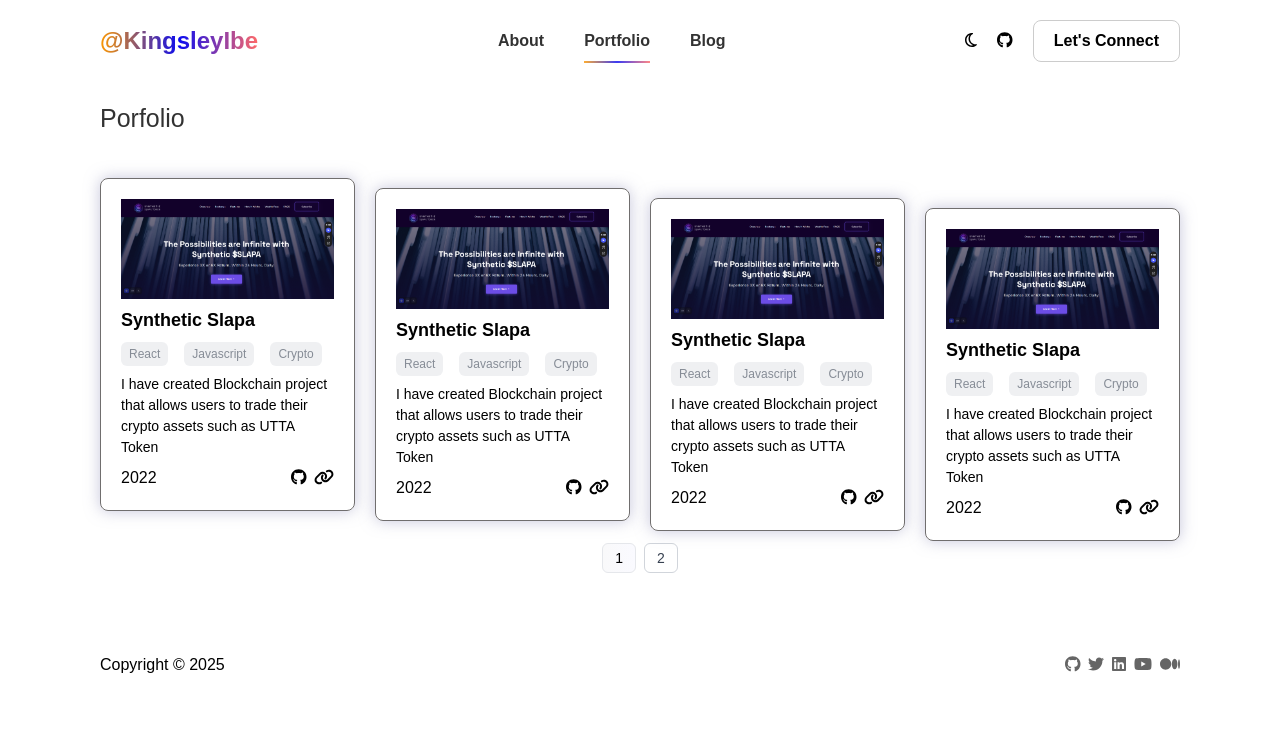
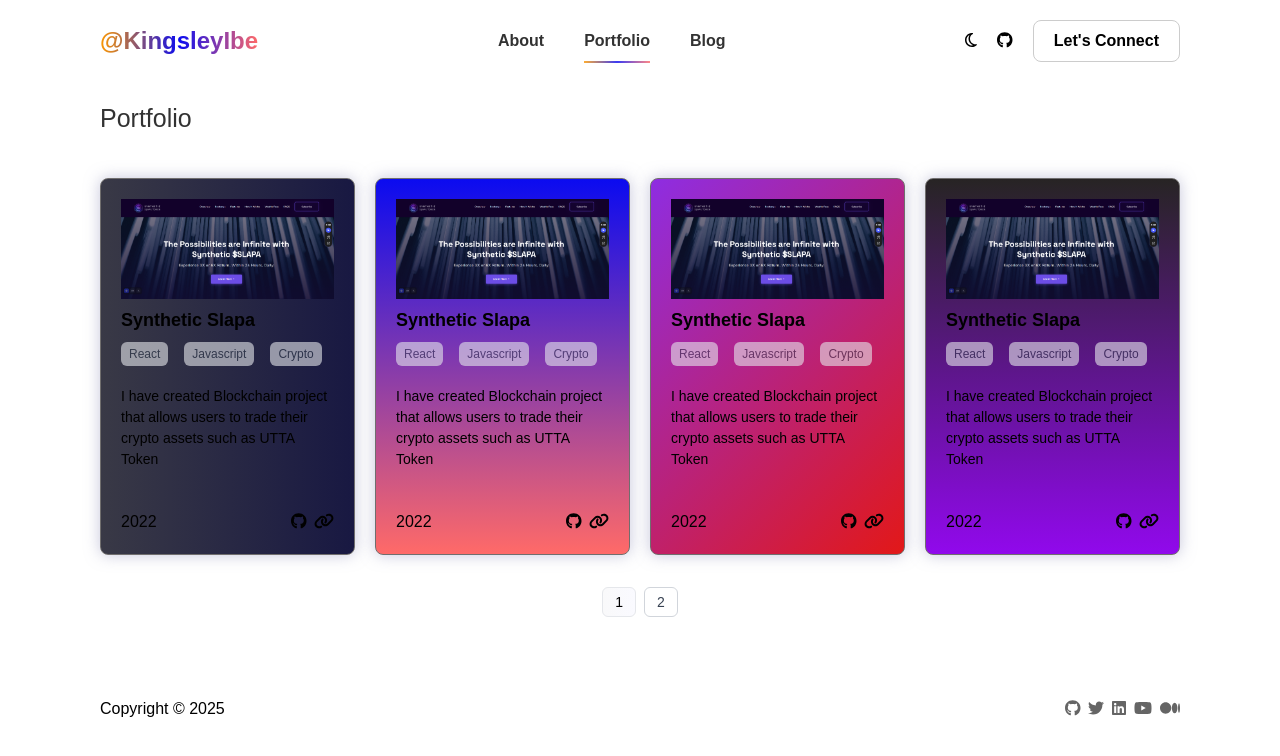
Before and after one commit to KingsleyIbe/kingsleyibeportfolio, a React (Create React App) app: page /portfolio in a window 1280 px wide. Shown: the top 756 px of the page. Built offline with nearby package versions, Linux system fonts and the light colour scheme.

Commit message:
Update project page with gradient on the cards

```diff
--- a/src/components/portfolio/Projects.tsx
+++ b/src/components/portfolio/Projects.tsx
@@ -21,28 +21,56 @@ const Projects: React.FC = () => {
     setCurrentPage(page);
   };
 
+  const gradients = [
+    "linear-gradient(90deg, #393946, #181842)",
+    "linear-gradient(180deg, #0b0bf0, #ff6a68)",
+    "linear-gradient(135deg, #8e2de2,rgb(226, 24, 24))",
+    "linear-gradient(180deg, #272424, #9109ec)",
+    "linear-gradient(135deg, #ff6a88, #ff99ac)",
+    "linear-gradient(135deg, #43cea2, #185a9d)",
+    "linear-gradient(135deg, #f12711, #f5af19)",
+    "linear-gradient(135deg, #f12711, #f5af19)",
+  ];
+
   return (
     <div className="px-[100px] pt-[100px] mb-[80px]">
-             <h1 className="text-[25px] opacity-[0.8] mb-10">Porfolio</h1>
+      <h1 className="text-[25px] opacity-[0.8] mb-10">Portfolio</h1>
       <div className="flex flex-row gap-5">
         {currentCourses.map((project, index) => (
-                    <div key={index} className="experience-cont p-5 rounded-[8px]" style={{transform: `translateY(${index * 10}px)`}}>
+          <div
+            key={index}
+            className="experience-cont p-5 rounded-[8px]"
+            style={{
+              background: gradients[index % gradients.length], // Assign gradient cyclically
+            }}
+          >
             <div>
-                            <img src={project?.image} alt={project?.title} className="w-[100%] h-[100px]" />
+              <img
+                src={project?.image}
+                alt={project?.title}
+                className="w-[100%] h-[100px]"
+              />
             </div>
-                        <h3 className="my-2 font-bold text-[18px] ">{project?.title}</h3>
-                        <p className="text-sm text-gray-600 mb-2 flex flex-wrap gap-2">{project?.stacks.map((stack, idx) => (
-                            <span key={idx} className="mr-2 opacity-[0.6] px-2 py-1 bg-gray-200 rounded-md text-xs text-gray-700">{stack}</span>
-                        ))}</p>
-
-                        <p className="mb-2 text-[14px]">{project?.description}</p>
+            <h3 className="my-2 font-bold text-[18px]">{project?.title}</h3>
+            <p className="text-sm text-gray-600 mb-5 flex flex-wrap gap-2">
+              {project?.stacks.map((stack, idx) => (
+                <span key={idx} className="mr-2 opacity-[0.6] px-2 py-1 bg-gray-200 rounded-md text-xs text-gray-700">
+                  {stack}
+                </span>
+              ))}
+            </p>
+            <p className="mb-10 text-[14px]">{project?.description}</p>
             <div className="flex flex-row justify-between">
               <div>
                 <p>{project?.year}</p>
               </div>
               <div className="flex flex-row gap-2">
-                                <Link to={project?.github}><FontAwesomeIcon icon={faGithub} /></Link>
-                                <Link to={project?.link}><FontAwesomeIcon icon={faLink} /></Link>
+                <Link to={project?.github} target="__blank" className="hover:opacity-[0.6]">
+                  <FontAwesomeIcon icon={faGithub} />
+                </Link>
+                <Link to={project?.link} target="__blank" className="hover:opacity-[0.6]">
+                  <FontAwesomeIcon icon={faLink} />
+                </Link>
               </div>
             </div>
           </div>
@@ -52,12 +80,11 @@ const Projects: React.FC = () => {
       <div className="flex justify-center mt-8">
         {Array.from({ length: totalPages }, (_, index) => (
           <button
+            type="button"
             key={index}
-            type="button"
             className={`px-3 py-1 mx-1 text-sm border rounded-md ${
               index + 1 === currentPage
-                ? "bg-grad"
-                : "bg-white text-gray-700 border-gray-300 hover:bg-gray-100"
+              ? "bg-grad" : "bg-white text-gray-700 border-gray-300 hover:bg-gray-100"
             }`}
             onClick={() => handlePageChange(index + 1)}
           >
--- a/src/components/portfolio/db.ts
+++ b/src/components/portfolio/db.ts
@@ -71,7 +71,7 @@ export const portfolio: Portfolio[] = [
       {
         id: 8,
         image: slapa,
-        title: "Synthetic Slapa",
+        title: "Synthetic",
         stacks: ["React", "Javascript", "Crypto"],
         description: "I have created Blockchain project that allows users to trade their crypto assets such as UTTA Token",
         year: "2022",
```
Lines whose indentation alone changed are shown as unchanged.
